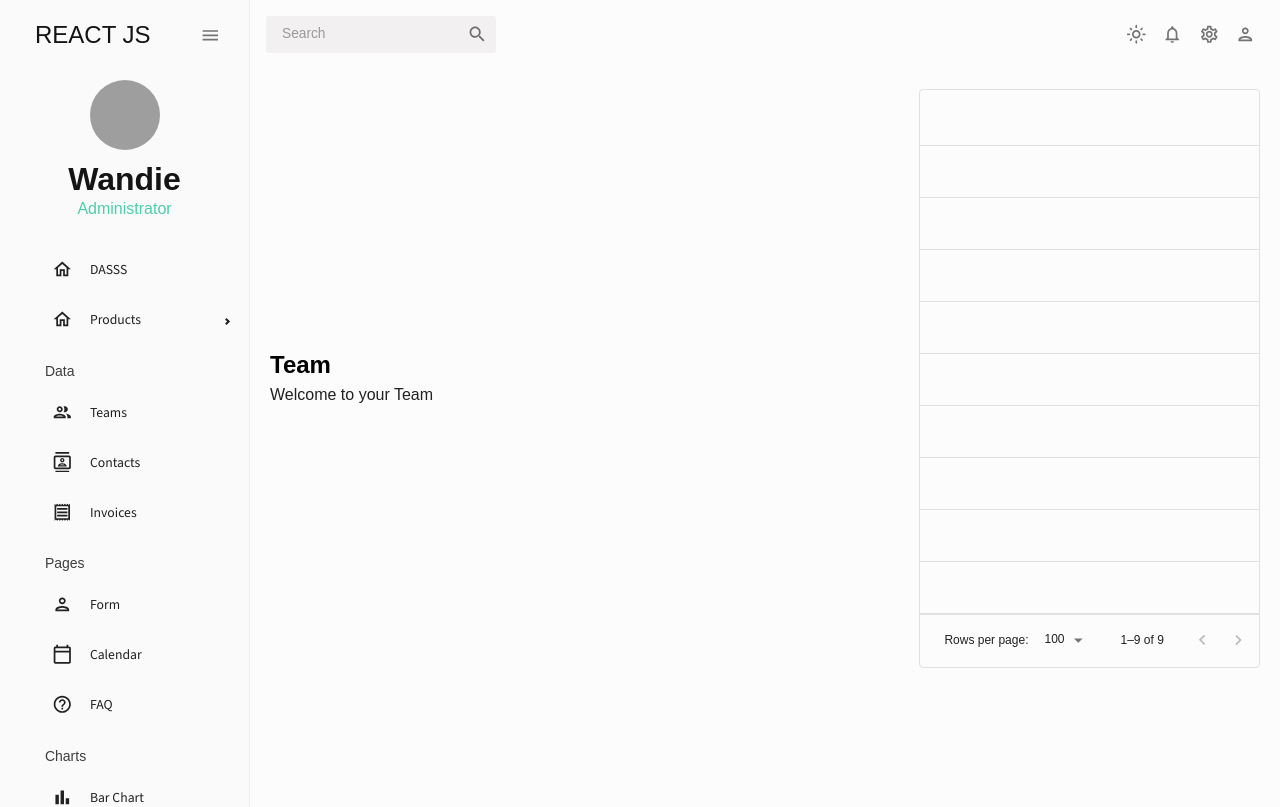
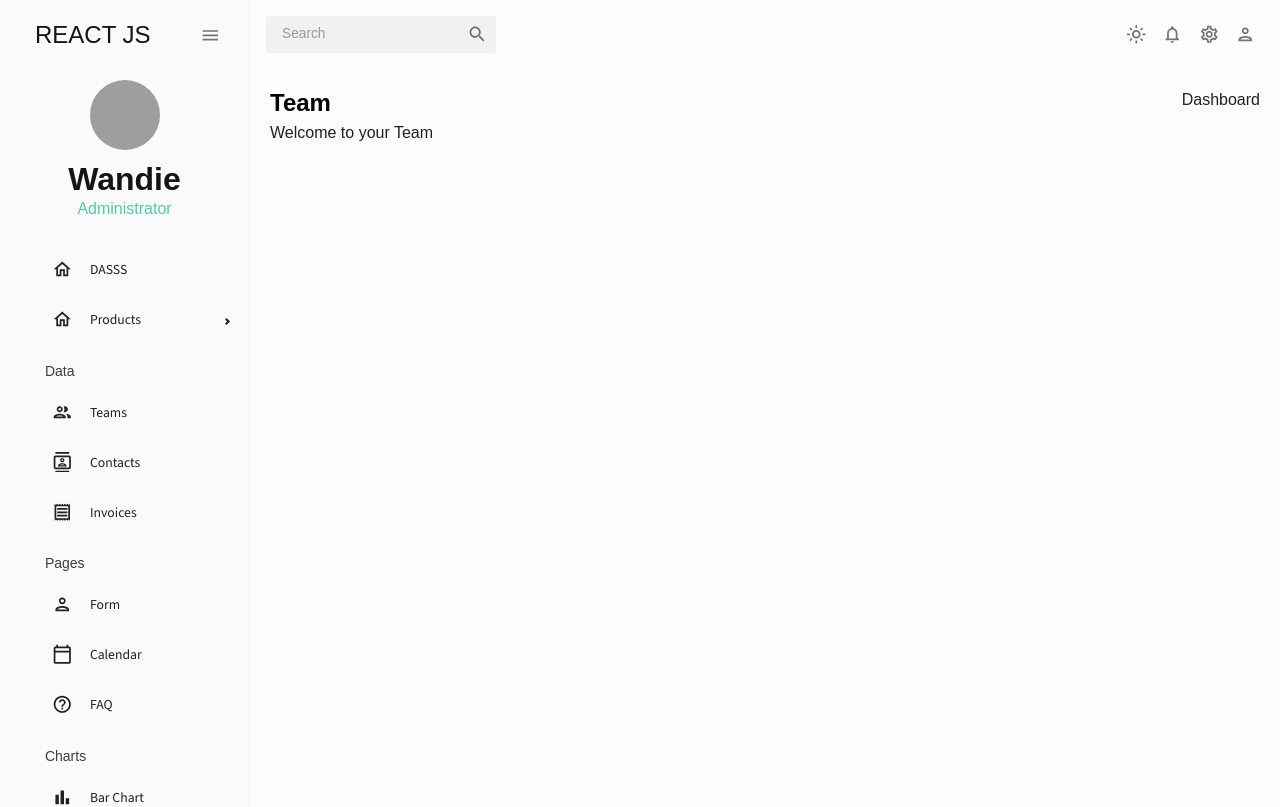
Before and after one commit to wandieinnocents/wandie-admin-dashboard-reactjs-material-ui-v1, a React (Create React App) app: page /team in a window 1280 px wide. Shown: the top 807 px of the page. Built offline with nearby package versions, Linux system fonts and the light colour scheme; grey boxes are pictures that could not be loaded; the HTML template or start-up script is replaced by a standard one.

Commit message:
Refactor code

```diff
--- a/src/components/Header.jsx
+++ b/src/components/Header.jsx
@@ -1,18 +1,17 @@
 import React from 'react';
 import { Typography,Box,useTheme } from '@mui/material';
 import { tokens } from '../theme';
+import Grid from '@mui/material/Grid';
+
 
 
 const Header = ({ title, subtitle })=> {
-  const theme = useTheme();
-  const colors = tokens(theme.palette.mode);
-
-
 
   return (
-  <Box>
 
-    <Typography
+   <Grid container spacing={2}>
+  <Grid item xs={8}>
+  <Typography
       variant='h3'
       color="#000000"
       fontWeight="bold"
@@ -26,8 +25,22 @@ const Header = ({ title, subtitle })=> {
     >
     { subtitle }
     </Typography>
+  </Grid>
 
-  </Box>
+  <Grid item xs={4}>
+  <Typography
+    variant='h5'
+    style={{textAlign: 'right'}}
+    // color={colors.greenAccent[400]}
+    >
+    Dashboard
+    </Typography>
+  </Grid>
+
+</Grid>
+
+
+
   );
 }
 
--- a/src/pages/Team.jsx
+++ b/src/pages/Team.jsx
@@ -19,17 +19,8 @@ const Team = () => {
       <Box display="flex" justifyContent="space-between" alignItems="center">
       <Header title="Team" subtitle="Welcome to your Team" />
 
-      <Box>
-
-        <DataGrid
-        rows={ mockDataTeam }
-        columns={ columns }
-
-         />
 
 
-
-      </Box>
 
 
       </Box>
--- a/src/scenes/global/TopBar.jsx
+++ b/src/scenes/global/TopBar.jsx
@@ -47,6 +47,8 @@ const Topbar = () => {
           <PersonOutlinedIcon />
         </IconButton>
       </Box>
+
+
     </Box>
   );
 };
```
